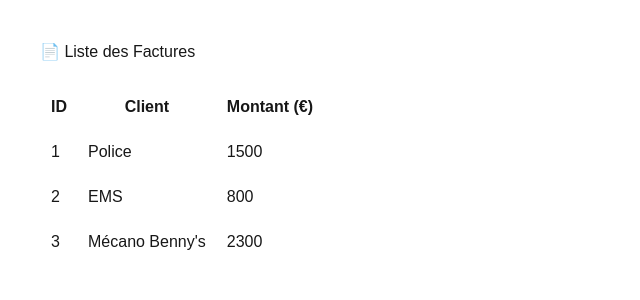
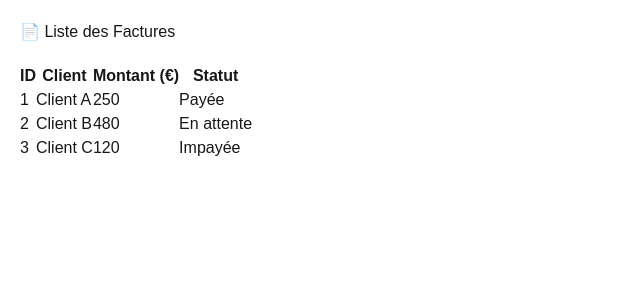
Before and after one commit to Dylan220495/compta-gtarp, a Next.js app: page /factures in a window 1280 px wide. Shown: the top 300 px of the page, without its empty margins (0-640 px from the left). Built offline with nearby package versions, Linux system fonts and the light colour scheme.

Commit message:
Ajout tableau factures

```diff
--- a/app/factures/page.tsx
+++ b/app/factures/page.tsx
@@ -1,37 +1,34 @@
-export default function Factures() {
+export default function FacturesPage() {
   const factures = [
-    { id: 1, client: "Police", montant: 1500 },
-    { id: 2, client: "EMS", montant: 800 },
-    { id: 3, client: "Mécano Benny's", montant: 2300 },
-  ];
+    { id: 1, client: "Client A", montant: 250, statut: "Payée" },
+    { id: 2, client: "Client B", montant: 480, statut: "En attente" },
+    { id: 3, client: "Client C", montant: 120, statut: "Impayée" },
+  ]
 
   return (
-    <main style={{ padding: "40px", fontFamily: "Arial" }}>
+    <div style={{ padding: "20px" }}>
       <h1>📄 Liste des Factures</h1>
 
-      <table style={{ marginTop: "20px", borderCollapse: "collapse" }}>
+      <table border={1} cellPadding={10} style={{ marginTop: "20px" }}>
         <thead>
           <tr>
-            <th style={cellStyle}>ID</th>
-            <th style={cellStyle}>Client</th>
-            <th style={cellStyle}>Montant (€)</th>
+            <th>ID</th>
+            <th>Client</th>
+            <th>Montant (€)</th>
+            <th>Statut</th>
           </tr>
         </thead>
         <tbody>
           {factures.map((facture) => (
             <tr key={facture.id}>
-              <td style={cellStyle}>{facture.id}</td>
-              <td style={cellStyle}>{facture.client}</td>
-              <td style={cellStyle}>{facture.montant}</td>
+              <td>{facture.id}</td>
+              <td>{facture.client}</td>
+              <td>{facture.montant}</td>
+              <td>{facture.statut}</td>
             </tr>
           ))}
         </tbody>
       </table>
-    </main>
-  );
+    </div>
+  )
 }
-
-const cellStyle = {
-  border: "1px solid white",
-  padding: "10px",
-};
```
